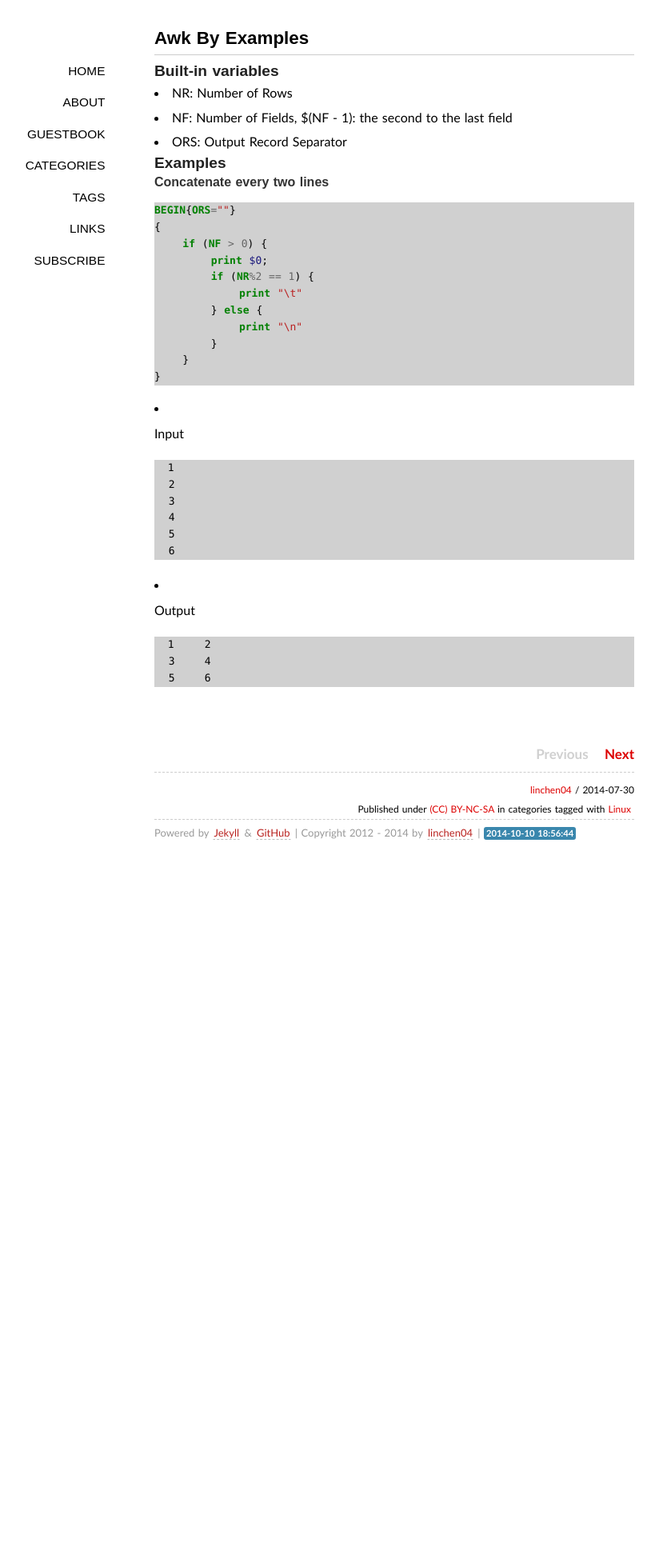
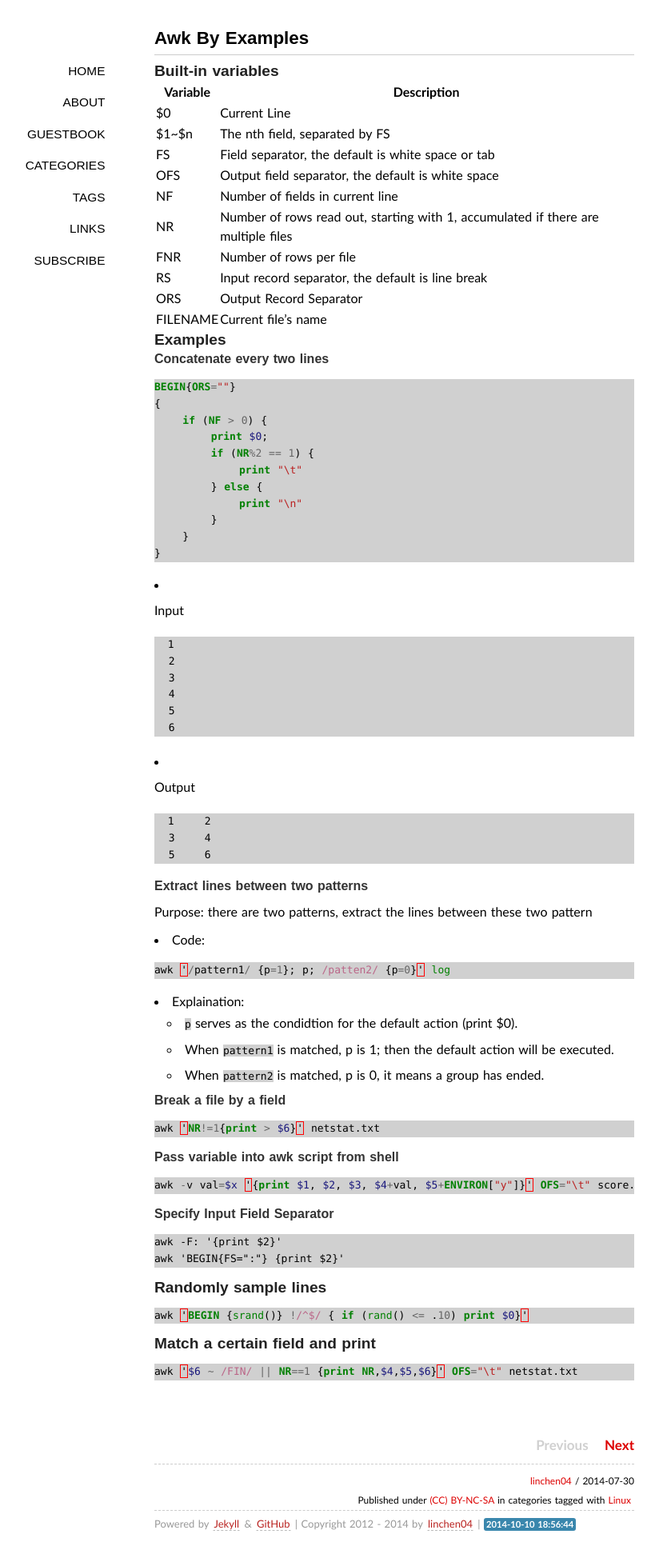
Before and after one commit to lchenn/linchen04.github.io, a Jekyll site: the page built from _posts/2014-07-30-awk-by-examples.md, in a window 1280 px wide. Shown: the whole page at 80% size, without its empty margins (147-971 px from the left). Built offline with Jekyll 4.4.1, drawn with Linux system fonts in a browser that asks for light colours; some web fonts are replaced; Markdown is read by kramdown in place of the engine named in the settings; comment, search, counter and statistics services are not loaded; before the commit the page ends 1084 px from its top, so only the background shows below that.

Commit message:
Added more examples for awk

````diff
--- a/_posts/2014-07-30-awk-by-examples.md
+++ b/_posts/2014-07-30-awk-by-examples.md
@@ -7,16 +7,28 @@ tags: "Linux"
 
 ### Built-in variables
 
-- NR: Number of Rows
-- NF: Number of Fields, $(NF - 1): the second to the last field
-- ORS: Output Record Separator
+
+| Variable | Description   |
+|----------|---------------|
+| $0	| Current Line |
+| $1~$n | The nth field, separated by FS |
+| FS    | Field separator, the default is white space or tab |
+| OFS   | Output field separator, the default is white space |
+| NF    | Number of fields in current line |
+| NR    | Number of rows read out, starting with 1, accumulated if there are multiple files |
+| FNR   | Number of rows per file |
+| RS    | Input record separator, the default is line break |
+| ORS   | Output Record Separator |
+| FILENAME | Current file's name |
+
 
 
 ### Examples
 
 #### Concatenate every two lines
-{% highlight awk %}
 
+
+```awk
 BEGIN{ORS=""}
 {
     if (NF > 0) {
@@ -28,7 +40,7 @@ BEGIN{ORS=""}
         }
     }
 }
-{% endhighlight  %}
+```
 
 - Input
 
@@ -46,3 +58,44 @@ BEGIN{ORS=""}
 	    1	2
 	    3	4
 	    5	6
+
+#### Extract lines between two patterns
+Purpose: there are two patterns, extract the lines between these two pattern
+- Code:
+
+```awk
+awk '/pattern1/ {p=1}; p; /patten2/ {p=0}' log
+```
+
+- Explaination:
+  + ```p``` serves as the condidtion for the default action (print $0).
+  + When ```pattern1``` is matched, p is 1; then the default action will be executed.
+  + When ```pattern2``` is matched, p is 0, it means a group has ended.
+
+#### Break a file by a field
+
+```awk
+awk 'NR!=1{print > $6}' netstat.txt
+```
+
+#### Pass variable into awk script from shell
+```awk
+awk -v val=$x '{print $1, $2, $3, $4+val, $5+ENVIRON["y"]}' OFS="\t" score.txt
+```
+
+#### Specify Input Field Separator
+```
+awk -F: '{print $2}'
+awk 'BEGIN{FS=":"} {print $2}'
+```
+
+
+### Randomly sample lines
+```awk
+awk 'BEGIN {srand()} !/^$/ { if (rand() <= .10) print $0}'
+```
+
+### Match a certain field and print
+```awk
+awk '$6 ~ /FIN/ || NR==1 {print NR,$4,$5,$6}' OFS="\t" netstat.txt
+```
````
